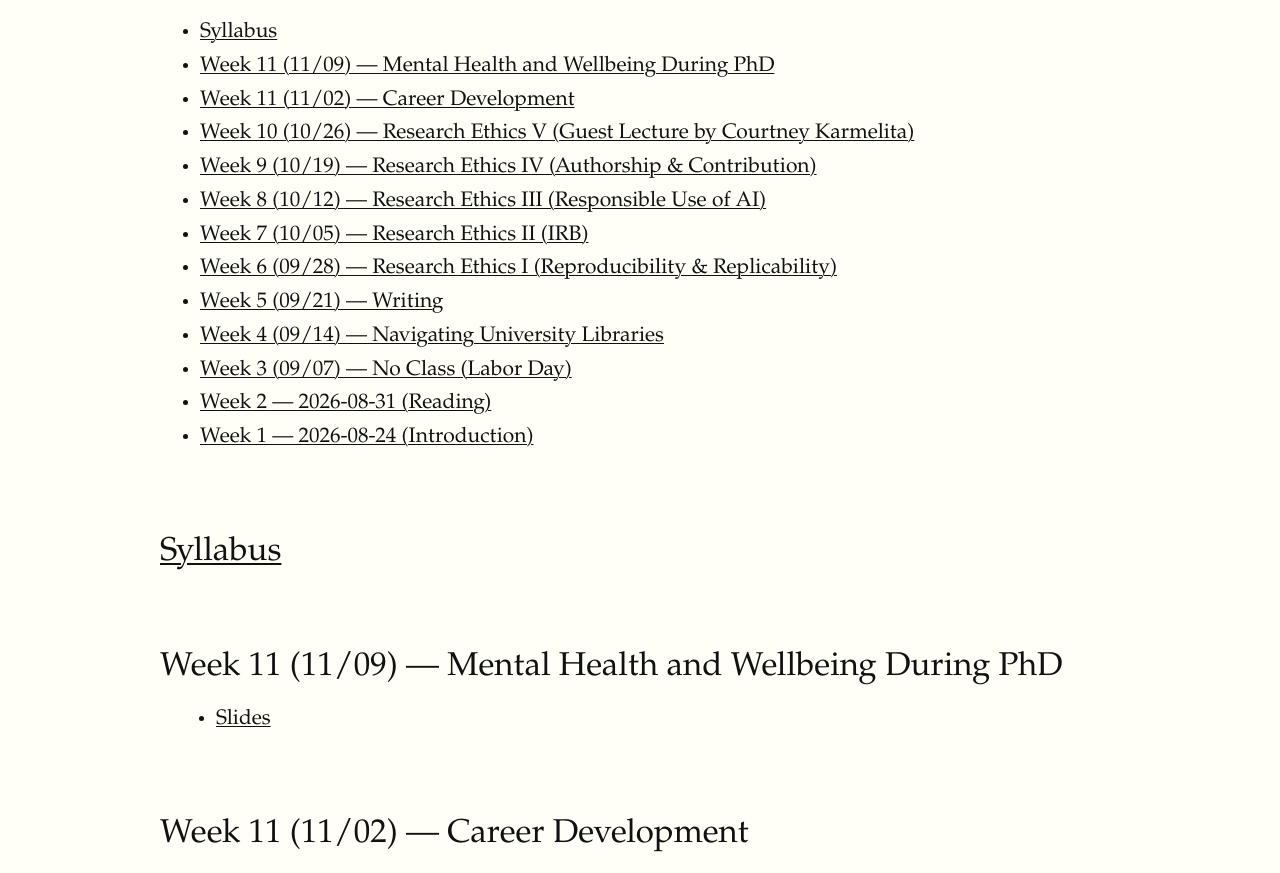
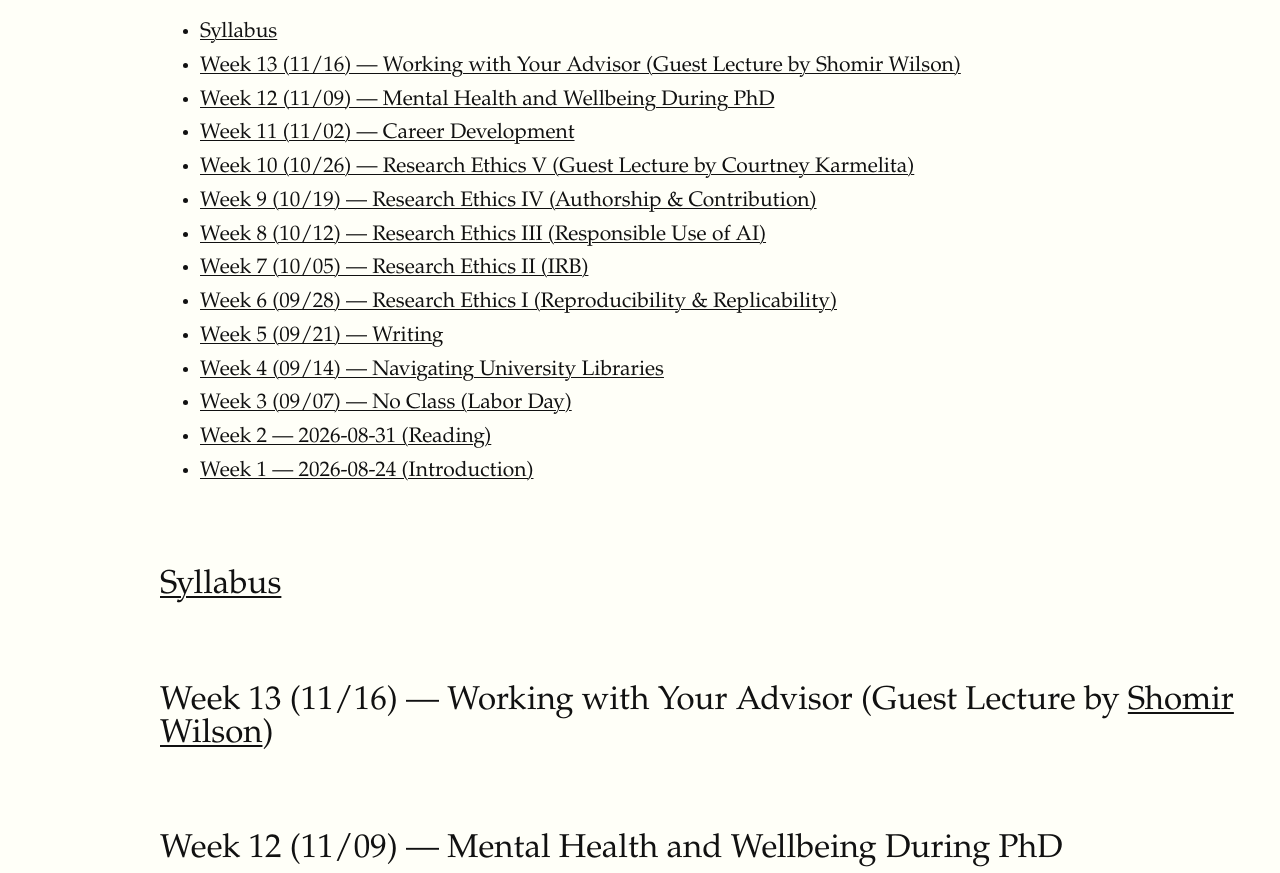
Before and after one commit to ist-590/fall-2026, a plain HTML site: page index.html in a window 1280 px wide. Shown: the part 338-1211 px from the top of the page. Drawn offline with Linux system fonts and the light colour scheme; a web font is replaced by a local one.

Commit message:
Adds class topic

```diff
--- a/index.html
+++ b/index.html
@@ -43,8 +43,13 @@
 <h2 id="toc-title">Course Overview</h2>
 <ul>
 <li><a href="#syllabus" id="toc-syllabus">Syllabus</a></li>
-<li><a href="#week-11-1109-mental-health-and-wellbeing-during-phd"
-id="toc-week-11-1109-mental-health-and-wellbeing-during-phd">Week 11
+<li><a
+href="#week-13-1116-working-with-your-advisor-guest-lecture-by-shomir-wilson"
+id="toc-week-13-1116-working-with-your-advisor-guest-lecture-by-shomir-wilson">Week
+13 (11/16) — Working with Your Advisor (Guest Lecture by Shomir
+Wilson)</a></li>
+<li><a href="#week-12-1109-mental-health-and-wellbeing-during-phd"
+id="toc-week-12-1109-mental-health-and-wellbeing-during-phd">Week 12
 (11/09) — Mental Health and Wellbeing During PhD</a></li>
 <li><a href="#week-11-1102-career-development"
 id="toc-week-11-1102-career-development">Week 11 (11/02) — Career
@@ -88,9 +93,15 @@ id="toc-week-1-2026-08-24-introduction">Week 1 — 2026-08-24
 <section id="syllabus" class="level2">
 <h2><a href="./syllabus/index.html">Syllabus</a></h2>
 </section>
-<section id="week-11-1109-mental-health-and-wellbeing-during-phd"
+<section
+id="week-13-1116-working-with-your-advisor-guest-lecture-by-shomir-wilson"
 class="level2">
-<h2>Week 11 (11/09) — Mental Health and Wellbeing During PhD</h2>
+<h2>Week 13 (11/16) — Working with Your Advisor (Guest Lecture by <a
+href="https://shomir.net/">Shomir Wilson</a>)</h2>
+</section>
+<section id="week-12-1109-mental-health-and-wellbeing-during-phd"
+class="level2">
+<h2>Week 12 (11/09) — Mental Health and Wellbeing During PhD</h2>
 <ul>
 <li><a
 href="./slides/ist-590-slides-2026-11-09/ist-590-slides-2026-11-09.html">Slides</a></li>
```
Also changed, not shown: 1 other file.
